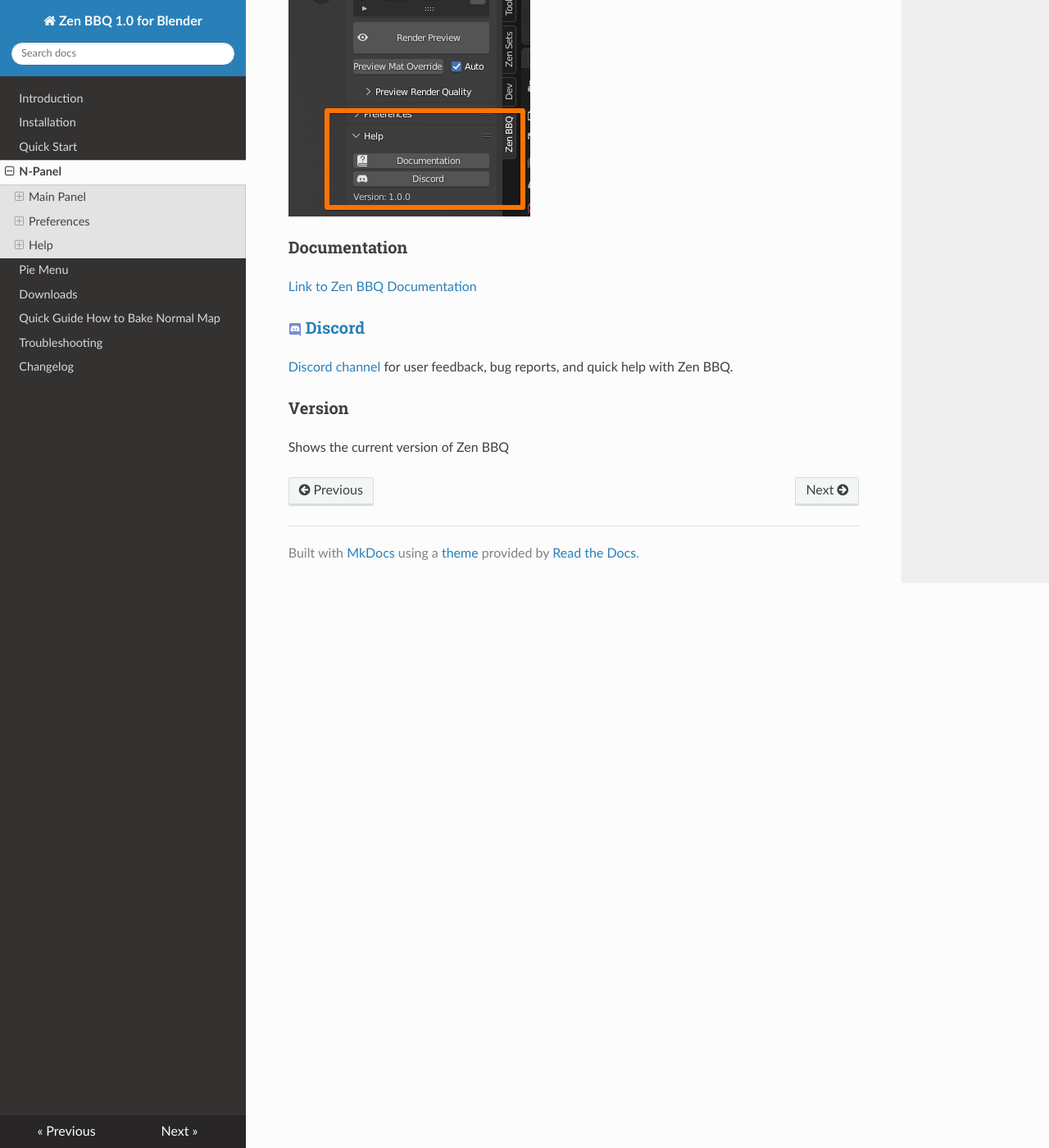
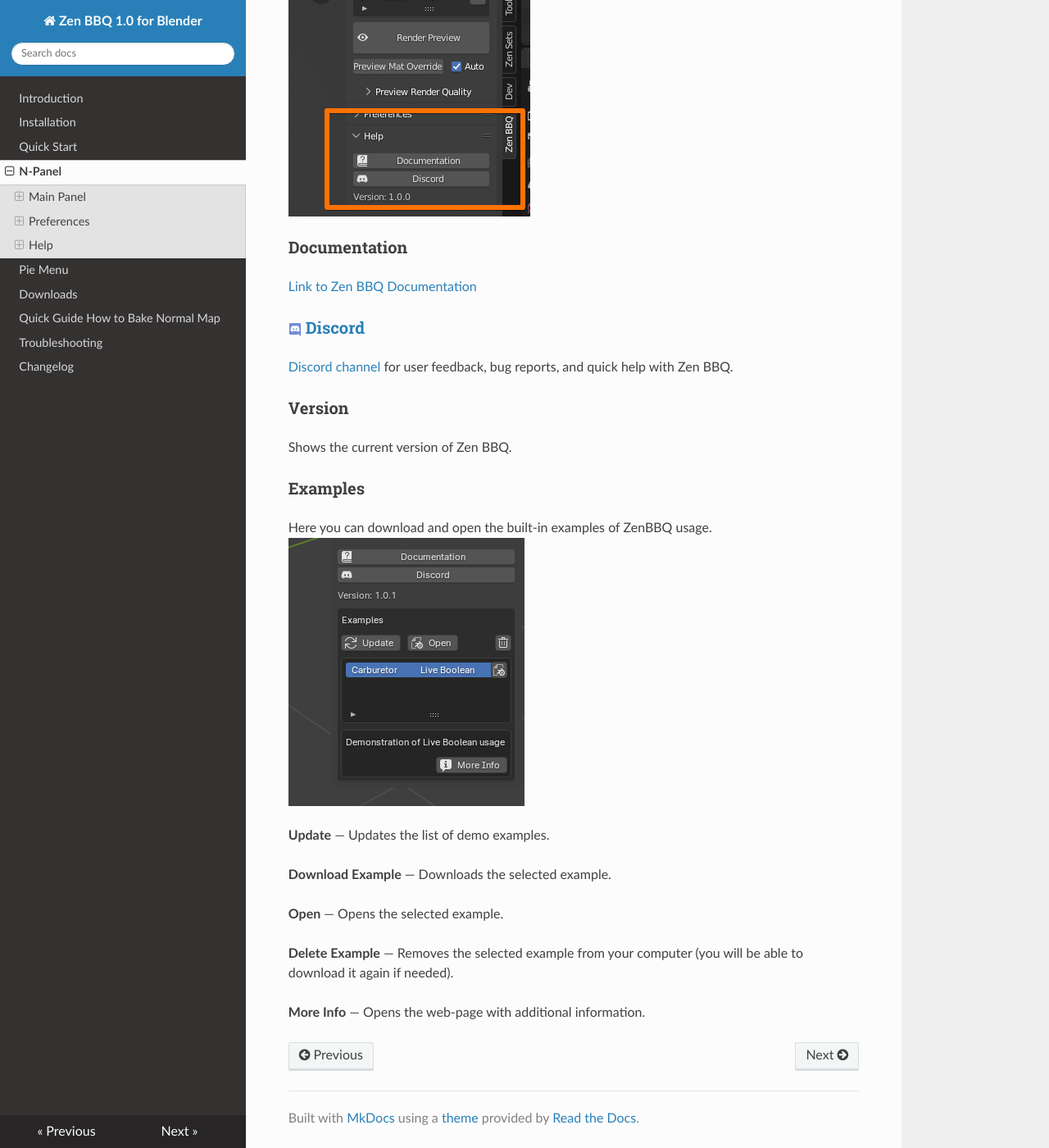
Before and after one commit to zen-masters/Zen-BBQ, an MkDocs documentation site: the page built from mkdocs/npanel.md, in a window 1280 px wide and 1400 px high, scrolled down 7384 px. Shown: the whole window at 82% size. Built offline with MkDocs 1.6.1, drawn with Linux system fonts in a browser that asks for light colours; nearby versions of some CDN libraries.

Commit message:
Added Examples info

```diff
--- a/docs/index.html
+++ b/docs/index.html
@@ -206,5 +206,5 @@
 
 <!--
 MkDocs version : 1.3.0
-Build Date UTC : 2023-11-17 12:50:27.454830+00:00
+Build Date UTC : 2023-11-17 13:03:42.642637+00:00
 -->
--- a/mkdocs/npanel.md
+++ b/mkdocs/npanel.md
@@ -133,4 +133,19 @@
 
 [Discord channel](https://discord.gg/wGpFeME) for user feedback, bug reports, and quick help with Zen BBQ.
 ### Version
-Shows the current version of Zen BBQ
+Shows the current version of Zen BBQ.
+
+
+### Examples
+Here you can download and open the built-in examples of ZenBBQ usage.
+![Examples Panel](img/bbq-screens/npanel/examples.png)
+
+__Update__ — Updates the list of demo examples.
+
+__Download Example__ — Downloads the selected example.
+
+__Open__ — Opens the selected example.
+
+__Delete Example__ — Removes the selected example from your computer (you will be able to download it again if needed).
+
+__More Info__ — Opens the web-page with additional information.
```
Also changed, not shown: docs/npanel/index.html (+11 -1 lines), docs/search/search_index.json (+1 -1 lines), docs/img/bbq-screens/npanel/examples.png (added), mkdocs/img/bbq-screens/npanel/examples.png (added), 1 other file.
